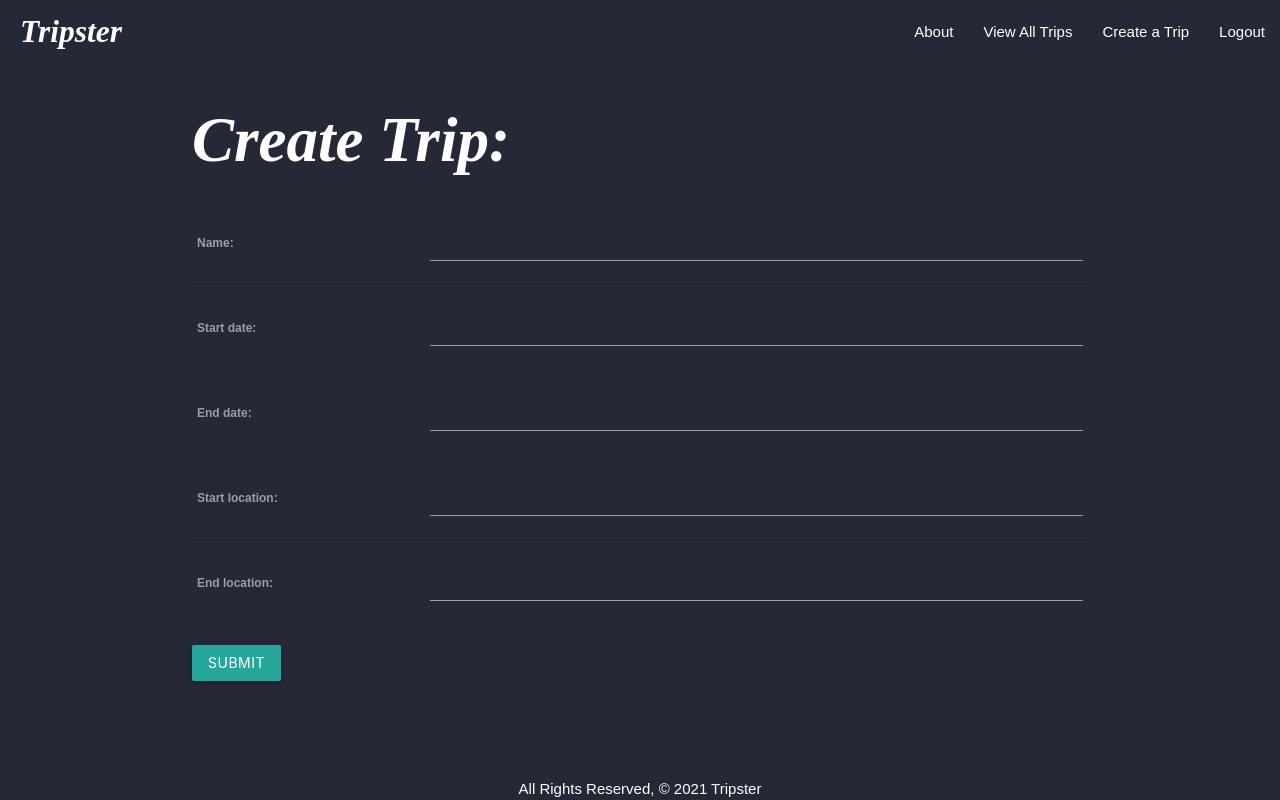
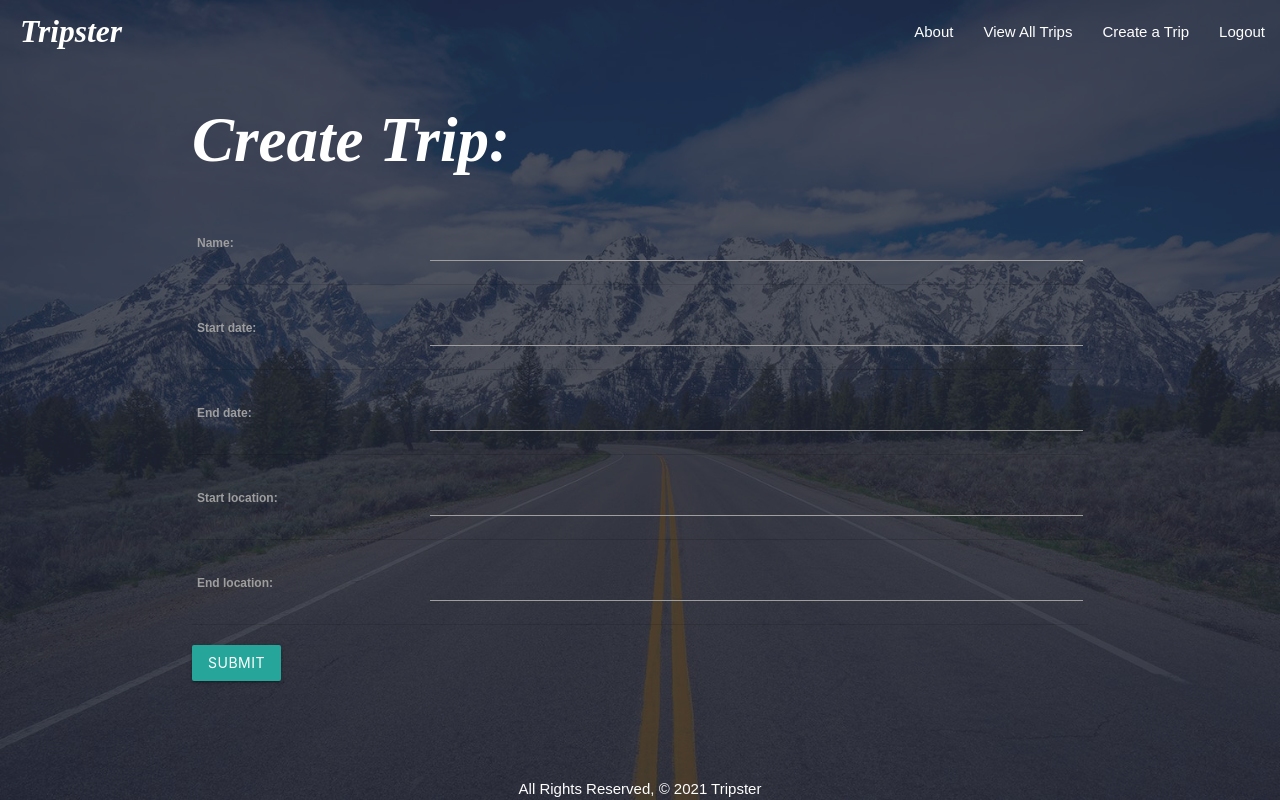
Before and after one commit to benjaminglasser/tripster, a Django app: page /trips/create/ in a window 1280 px wide. Run offline with Django 3.2, Linux system fonts and the light colour scheme; the visitor is signed in with stand-in values (Sample User, id 1); some web fonts are replaced.

Commit message:
adds the rest of the bg images

```diff
--- a/main_app/static/css/style.css
+++ b/main_app/static/css/style.css
@@ -70,3 +70,51 @@ footer.page-footer {
   left: 0;
   right: 0;
 }
+.about-page-img {
+  background-image: url("../imgs/travel4.jpeg");
+  opacity: 0.5;
+  z-index: -1;
+  display: block;
+  position: absolute;
+  height: 100vh;
+  background-size: cover;
+  top: 0;
+  left: 0;
+  right: 0;
+}
+.trips-page-img {
+  background-image: url("../imgs/travel9.jpeg");
+  opacity: 0.5;
+  z-index: -1;
+  display: block;
+  position: absolute;
+  height: 100vh;
+  background-size: cover;
+  top: 0;
+  left: 0;
+  right: 0;
+}
+.create-trips-page-img {
+  background-image: url("../imgs/travel8.jpeg");
+  opacity: 0.2;
+  z-index: -1;
+  display: block;
+  position: absolute;
+  height: 100vh;
+  background-size: cover;
+  top: 0;
+  left: 0;
+  right: 0;
+}
+.stops-page-img {
+  background-image: url("../imgs/travel11.jpeg");
+  opacity: 0.4;
+  z-index: -1;
+  display: block;
+  position: absolute;
+  height: 100vh;
+  background-size: cover;
+  top: 0;
+  left: 0;
+  right: 0;
+}
--- a/main_app/templates/about.html
+++ b/main_app/templates/about.html
@@ -1,7 +1,8 @@
 {% extends 'base.html' %}
 
 {% block content %}
-    <!-- <div style="background-image: url(../static/imgs/travel2.jpeg)"> -->
+
         <h1>About Tripster</h1>
-    <!-- </div> -->
+
+    <div class="about-page-img" />
 {% endblock %}
--- a/main_app/templates/main_app/stop_form.html
+++ b/main_app/templates/main_app/stop_form.html
@@ -11,6 +11,8 @@
     </table>
     <input class="btn" type="submit" value="Submit">
 </form>
+
+
 <script>
 
     const stopDateEl = document.getElementById('id_stop_date');
--- a/main_app/templates/main_app/trip_form.html
+++ b/main_app/templates/main_app/trip_form.html
@@ -14,6 +14,8 @@
     </table>
     <input class="btn" type="submit" value="Submit">
 </form>
+
+<div class="create-trips-page-img" />
 <script>
     //Constants:
     const startDateEl = document.getElementById('id_start_date');
--- a/main_app/templates/stops/detail.html
+++ b/main_app/templates/stops/detail.html
@@ -13,4 +13,6 @@
     <a class='btn red' href="{% url 'stop_delete' stop.id %}">Delete</a>
 </div>
 
+<div class="stops-page-img" />
+
 {% endblock %}
--- a/main_app/templates/trips/detail.html
+++ b/main_app/templates/trips/detail.html
@@ -60,7 +60,7 @@
     </div>
 </div>
 
-
+<div class="trips-page-img" />
 <!-- datepicker script -->
 <script>
     const stopDateEl = document.getElementById('id_stop_date');
--- a/main_app/templates/trips/index.html
+++ b/main_app/templates/trips/index.html
@@ -13,4 +13,6 @@
             </a>
         </div>
     {% endfor %}
+
+    <div class="trips-page-img" />
 {% endblock%}
```
